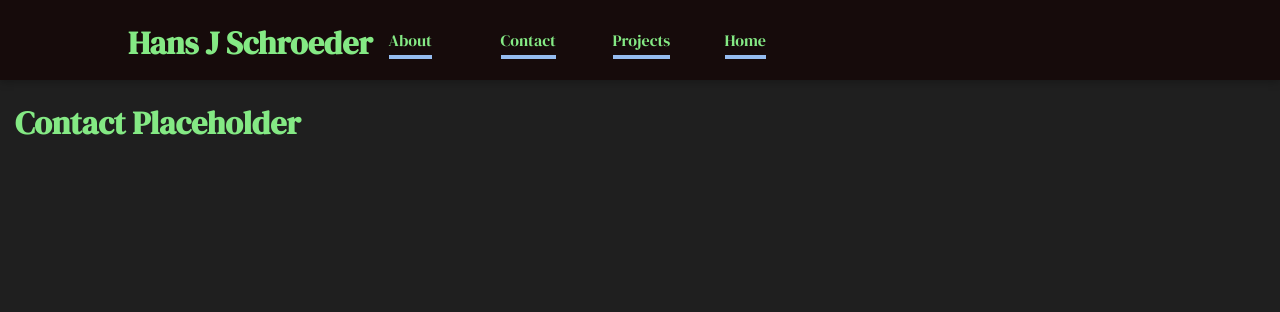
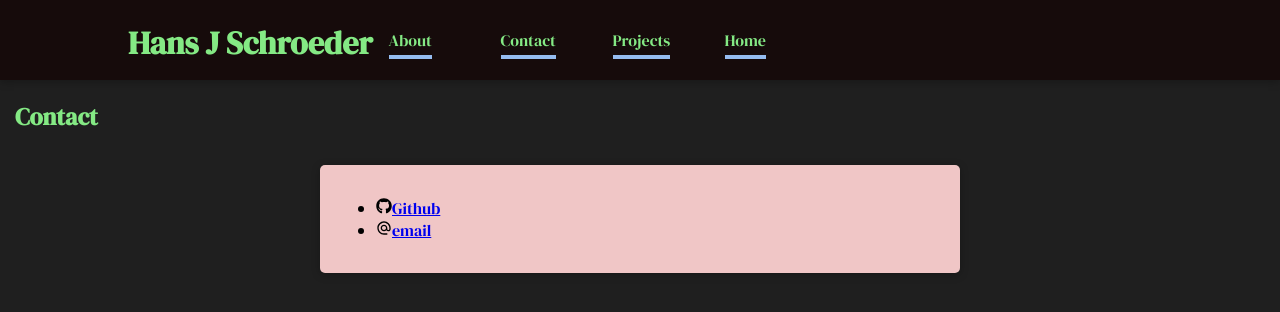
Before and after one commit to hajschroeder/HansJPortfolio, a React (Create React App) app: page /contact in a window 1280 px wide. Shown: the top 312 px of the page. Built offline with nearby package versions, Linux system fonts and the light colour scheme.

Commit message:
include contact placeholders

```diff
--- a/src/components/Contact/Contact.js
+++ b/src/components/Contact/Contact.js
@@ -1,12 +1,59 @@
-import React from "react";
-
+import Card from '../Layout/Card';
+import Modal from '../Layout/Modal';
+import * as FaIcons from 'react-icons/fa';
+import * as MdIcons from 'react-icons/md';
+import * as RxIcons from 'react-icons/rx'
+import { useState } from "react";
+import { CopyToClipboard } from "react-copy-to-clipboard";
 const Contact = () => {
 
+
+  const [isCopiedState, setIsCopiedState] = useState(false);
+  const [modalState, setModalState] = useState();
+  const email = 'email@todayisfun.com'
+  const copyHandler = (copyEvent) => {
+    copyEvent.preventDefault();
+          setModalState({
+            title: 'Success',
+            message: 'Email Copied to Clipboard'
+          });
+        return;
+      }
+      const modalHandler = () => {
+        setModalState(null)
+  }
   return (
     <div>
-      <h1>Contact Placeholder</h1>
+      {modalState && (
+        <Modal
+          title={modalState.title}
+          message={modalState.message}
+          onModalHandler={modalHandler}
+        />
+      )}
+    <div>
+    <h2>Contact</h2>
+      <Card>
+        <ul>
+          <li>
+            <FaIcons.FaGithub />
+            <a href="https://github.com/hajschroeder">Github</a>
+          </li>
+          <li>
+            <div>
+            <MdIcons.MdAlternateEmail />
+            <CopyToClipboard text={email} onCopy={()=> setIsCopiedState(true)}>
+              <a href={email} onClick={copyHandler}>email</a>
+            </CopyToClipboard>
+              {/* <RxIcons.RxCopy /> */}
+            </div>
+
+          </li>
+        </ul>
+      </Card>
     </div>
-  )
+    </div>
+    )
 }
 
 export default Contact
```
